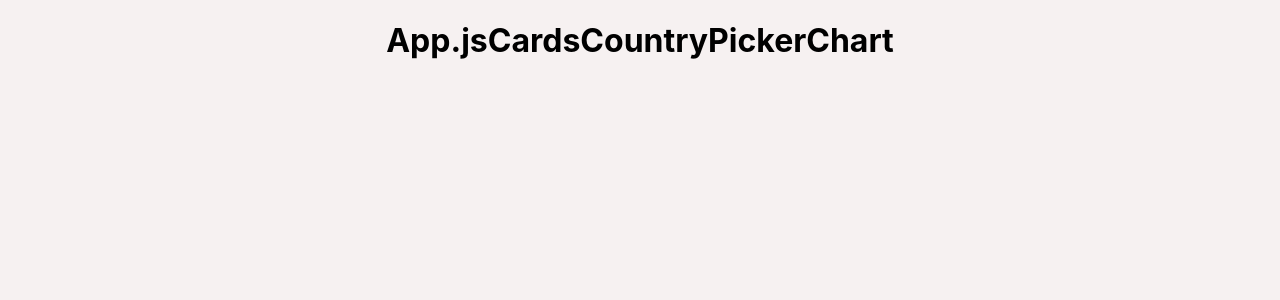
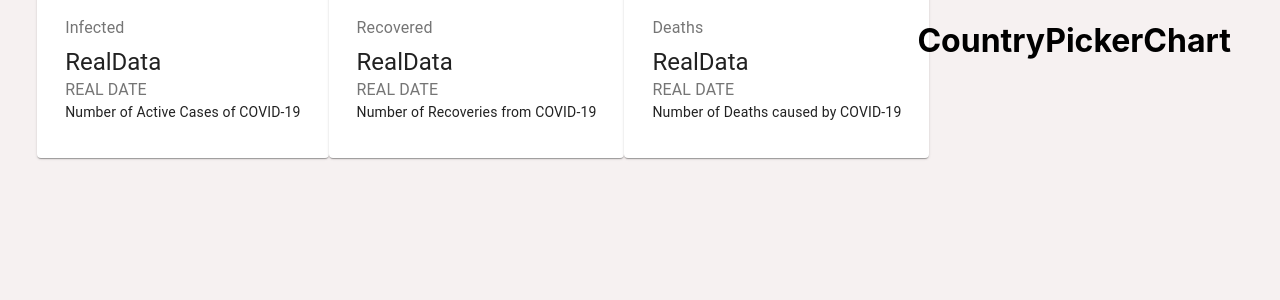
Before and after one commit to dhruvpatelaj/covid-tracker, a React (Create React App) app: page / in a window 1280 px wide. Shown: the top 300 px of the page. Built offline with nearby package versions, Linux system fonts and the light colour scheme; no server answers.

Commit message:
basic cards from materialUI

```diff
--- a/src/App.js
+++ b/src/App.js
@@ -24,7 +24,6 @@
         const { data } = this.state;
         return (
             <div className={styles.container}>
-                <h1>App.js</h1>
                 <Cards data={data} />
                 <CountryPicker />
                 <Chart />
--- a/src/components/Cards/Cards.jsx
+++ b/src/components/Cards/Cards.jsx
@@ -1,8 +1,55 @@
 import React from "react";
-
+import { Card, CardContent, Typography, Grid } from "@material-ui/core";
+import styles from "./Cards.module.css";
 const Cards = (props) => {
     console.log(props);
-    return <h1> Cards </h1>;
+    //~ [num infected] [num recovered] [num death]
+    //~ materialUI is basically bootstrap for REACT
+
+    return (
+        <div className={styles.container}>
+            <Grid container spacing={3} justify="center">
+                <Grid item component={Card}>
+                    <CardContent>
+                        <Typography color="textSecondary" gutterBottom>
+                            Infected
+                        </Typography>
+                        <Typography variant="h5">RealData </Typography>
+                        <Typography color="textSecondary">REAL DATE</Typography>
+                        <Typography variant="body2">
+                            Number of Active Cases of COVID-19
+                        </Typography>
+                    </CardContent>
+                </Grid>
+
+                <Grid item component={Card}>
+                    <CardContent>
+                        <Typography color="textSecondary" gutterBottom>
+                            Recovered
+                        </Typography>
+                        <Typography variant="h5">RealData </Typography>
+                        <Typography color="textSecondary">REAL DATE</Typography>
+                        <Typography variant="body2">
+                            Number of Recoveries from COVID-19
+                        </Typography>
+                    </CardContent>
+                </Grid>
+
+                <Grid item component={Card}>
+                    <CardContent>
+                        <Typography color="textSecondary" gutterBottom>
+                            Deaths
+                        </Typography>
+                        <Typography variant="h5">RealData </Typography>
+                        <Typography color="textSecondary">REAL DATE</Typography>
+                        <Typography variant="body2">
+                            Number of Deaths caused by COVID-19
+                        </Typography>
+                    </CardContent>
+                </Grid>
+            </Grid>
+        </div>
+    );
 };
 
 export default Cards;
```
